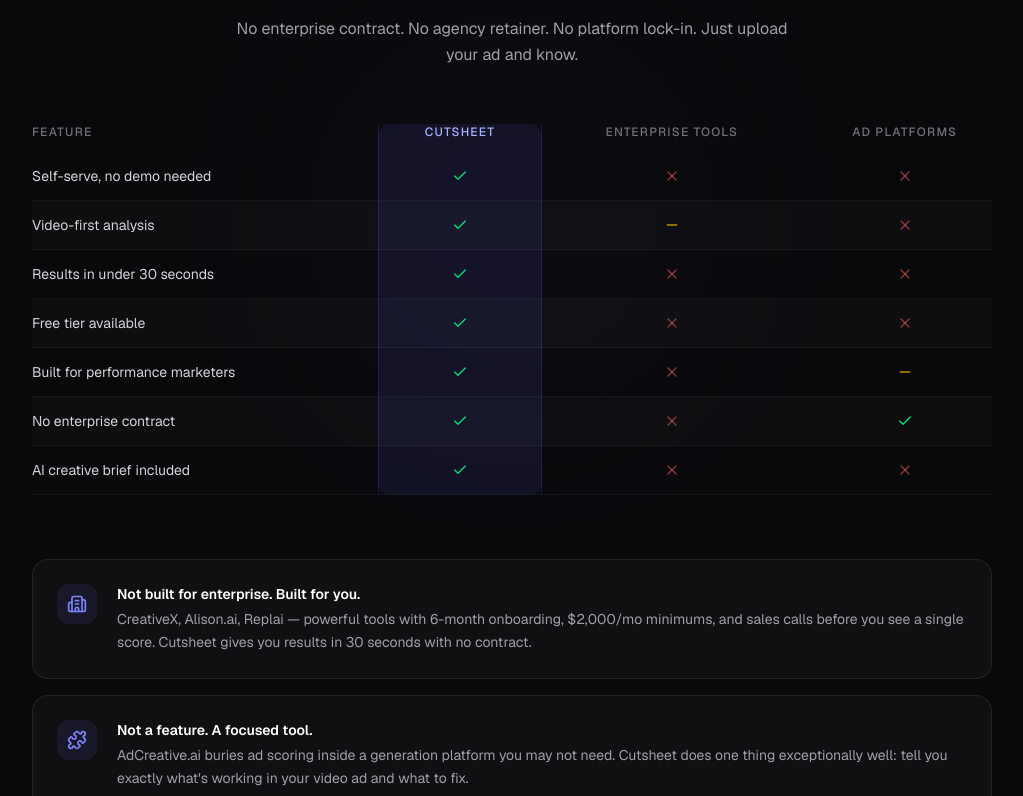
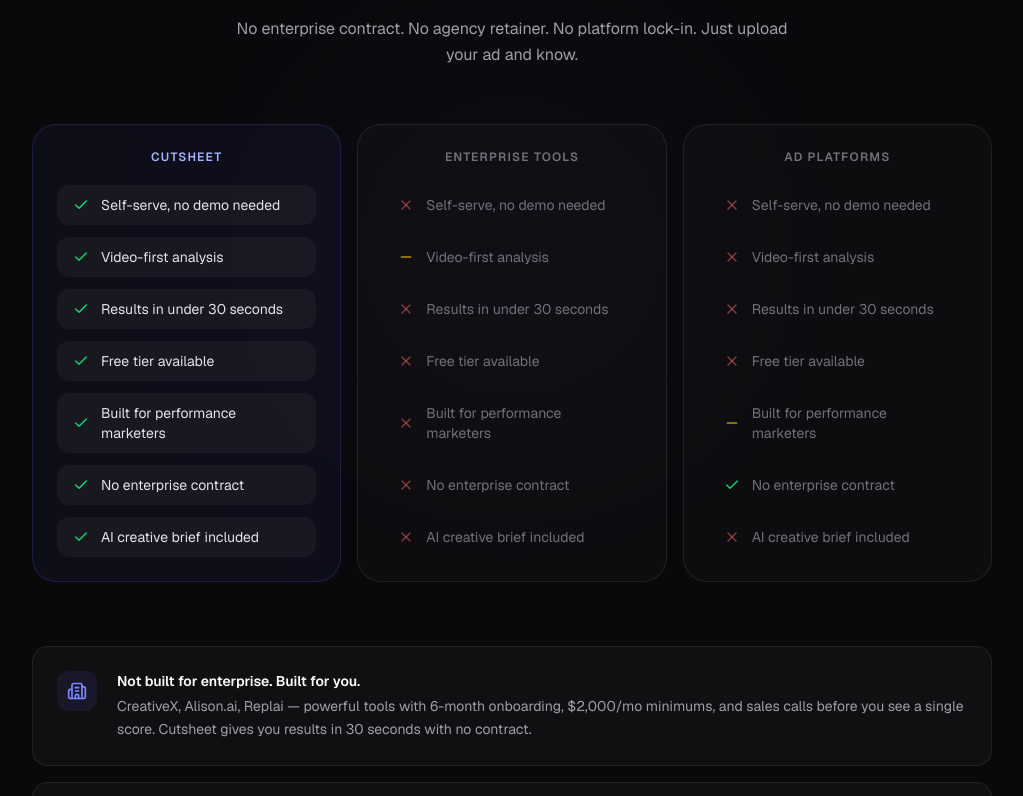
Before and after one commit to sydshugs/cutsheet, a React (Vite) app: page / in a window 1280 px wide. Shown: the part 1784-2580 px from the top of the page, without its empty margins (128-1151 px from the left). Built offline with nearby package versions, Linux system fonts and the light colour scheme; no server answers.

Commit message:
your message here

```diff
--- a/index.html
+++ b/index.html
@@ -7,7 +7,9 @@
     <link rel="preconnect" href="https://fonts.gstatic.com" crossorigin />
     <link href="https://fonts.googleapis.com/css2?family=Geist:wght@300;400;500;600;700;800&family=Geist+Mono:wght@400;500;600;700&display=swap" rel="stylesheet" />
     <link href="https://fonts.googleapis.com/css2?family=Outfit:wght@400;500;600;700;800&family=JetBrains+Mono:wght@400;500;700&display=swap" rel="stylesheet">
-    <title>Video Scene Analyzer</title>
+    <link rel="icon" type="image/png" href="/cutsheet-logo.png" />
+    <meta name="description" content="Analyze any video or static ad creative in seconds. Get AI scores on hook strength, pacing, CTA clarity, and 8 more metrics — before you spend a dollar on media." />
+    <title>Cutsheet</title>
   </head>
   <body>
     <div id="root"></div>
--- a/package.json
+++ b/package.json
@@ -19,6 +19,7 @@
     "@tailwindcss/vite": "^4.1.14",
     "@vitejs/plugin-react": "^5.0.4",
     "better-sqlite3": "^12.4.1",
+    "canvas-confetti": "^1.9.4",
     "class-variance-authority": "^0.7.1",
     "clsx": "^2.1.1",
     "dotenv": "^17.2.3",
@@ -36,6 +37,7 @@
     "vite": "^6.2.0"
   },
   "devDependencies": {
+    "@types/canvas-confetti": "^1.9.0",
     "@types/express": "^4.17.21",
     "@types/node": "^22.14.0",
     "autoprefixer": "^10.4.21",
--- a/src/components/ui/cutsheet-early-access-form.tsx
+++ b/src/components/ui/cutsheet-early-access-form.tsx
@@ -1,5 +1,6 @@
 import { useEffect, useState } from "react";
 import { ArrowRight, Check, Loader2 } from "lucide-react";
+import confetti from "canvas-confetti";
 
 type Status = "idle" | "loading" | "success" | "error";
 
@@ -29,6 +30,33 @@
     }
   }, []);
 
+  function fireConfetti() {
+    const end = Date.now() + 2 * 1000;
+    const colors = ["#6366f1", "#8b5cf6", "#06b6d4", "#ffffff"];
+
+    const frame = () => {
+      if (Date.now() > end) return;
+      confetti({
+        particleCount: 2,
+        angle: 60,
+        spread: 55,
+        startVelocity: 60,
+        origin: { x: 0, y: 0.5 },
+        colors,
+      });
+      confetti({
+        particleCount: 2,
+        angle: 120,
+        spread: 55,
+        startVelocity: 60,
+        origin: { x: 1, y: 0.5 },
+        colors,
+      });
+      requestAnimationFrame(frame);
+    };
+    frame();
+  }
+
   async function handleSubmit(e: React.FormEvent) {
     e.preventDefault();
     setErrorMsg("");
@@ -46,10 +74,12 @@
       if (!res.ok) throw new Error("non-200");
       localStorage.setItem(LS_KEY, trimmed);
       setStatus("success");
+      fireConfetti();
     } catch {
       // For placeholder endpoint, still succeed
       localStorage.setItem(LS_KEY, trimmed);
       setStatus("success");
+      fireConfetti();
     }
   }
 
--- a/src/components/ui/cutsheet-hero.tsx
+++ b/src/components/ui/cutsheet-hero.tsx
@@ -161,7 +161,7 @@
               Analyze Any
               <br />
               <span className="bg-gradient-to-br from-white via-indigo-100 to-indigo-400 bg-clip-text text-transparent">
-                Video Ad.
+                Ad Creative.
               </span>
               <br />
               In Seconds.
@@ -169,7 +169,7 @@
 
             {/* Description */}
             <p className="animate-fade-in delay-300 max-w-xl text-lg text-zinc-400 leading-relaxed">
-              Upload your creative and get a full AI breakdown — hook strength,
+              Upload your video or static creative and get a full AI breakdown — hook strength,
               pacing, CTA clarity, emotional pull, and a score that tells you
               exactly what to fix before you spend a dollar on media.
             </p>
--- a/src/components/ui/cutsheet-how-it-works.tsx
+++ b/src/components/ui/cutsheet-how-it-works.tsx
@@ -6,7 +6,7 @@
     number: "01",
     title: "Upload your ad",
     description:
-      "Drag in any video file — TikTok, Meta, YouTube, whatever. We accept MP4, MOV, and WebM up to 500 MB.",
+      "Drag in static images and video files — TikTok, Meta, YouTube, whatever. We accept MP4, MOV, WebM, JPG, and PNG up to 500 MB.",
     icon: Upload,
     spotlightColor: "rgba(99, 102, 241, 0.15)",
   },
--- a/src/components/ui/cutsheet-why.tsx
+++ b/src/components/ui/cutsheet-why.tsx
@@ -23,9 +23,9 @@
 };
 
 function Cell({ v }: { v: "y" | "n" | "p" }) {
-  if (v === "y") return <Check className="h-4 w-4 text-green-400 mx-auto" />;
-  if (v === "p") return <Minus className="h-4 w-4 text-yellow-400/70 mx-auto" />;
-  return <X className="h-4 w-4 text-red-400/50 mx-auto" />;
+  if (v === "y") return <Check className="h-4 w-4 shrink-0 text-green-400" />;
+  if (v === "p") return <Minus className="h-4 w-4 shrink-0 text-yellow-400/70" />;
+  return <X className="h-4 w-4 shrink-0 text-red-400/50" />;
 }
 
 const CARDS = [
@@ -37,7 +37,7 @@
   {
     icon: Puzzle,
     headline: "Not a feature. A focused tool.",
-    body: "AdCreative.ai buries ad scoring inside a generation platform you may not need. Cutsheet does one thing exceptionally well: tell you exactly what's working in your video ad and what to fix.",
+    body: "AdCreative.ai buries ad scoring inside a generation platform you may not need. Cutsheet does one thing exceptionally well: tell you exactly what's working in your ad creative and what to fix.",
   },
   {
     icon: DollarSign,
@@ -71,49 +71,58 @@
           </p>
         </div>
 
-        {/* Comparison table */}
-        <div className="overflow-x-auto mb-16">
-          <table className="w-full text-left">
-            <thead>
-              <tr>
-                <th className="pb-3 pr-4 text-xs font-medium uppercase tracking-widest text-zinc-500">
-                  Feature
-                </th>
-                <th className="pb-3 px-4 text-center text-xs font-medium uppercase tracking-widest text-indigo-300 bg-indigo-500/10 border-x border-indigo-500/20 rounded-t-xl">
-                  Cutsheet
-                </th>
-                <th className="pb-3 px-4 text-center text-xs font-medium uppercase tracking-widest text-zinc-500">
-                  Enterprise Tools
-                </th>
-                <th className="pb-3 pl-4 text-center text-xs font-medium uppercase tracking-widest text-zinc-500">
-                  Ad Platforms
-                </th>
-              </tr>
-            </thead>
-            <tbody>
-              {ROWS.map((row, i) => {
-                const [ent, plat] = DATA[row];
-                const isAlt = i % 2 === 1;
+        {/* Comparison grid */}
+        <div className="mb-16 grid gap-4 sm:grid-cols-3">
+          {/* Cutsheet column */}
+          <div className="rounded-3xl border border-indigo-500/20 bg-indigo-500/[0.06] p-6 backdrop-blur-sm">
+            <h3 className="mb-5 text-center text-xs font-semibold uppercase tracking-widest text-indigo-300">
+              Cutsheet
+            </h3>
+            <div className="space-y-3">
+              {ROWS.map((row) => (
+                <div key={row} className="flex items-center gap-3 rounded-xl bg-white/[0.04] px-4 py-2.5">
+                  <Check className="h-4 w-4 shrink-0 text-green-400" />
+                  <span className="text-sm text-zinc-200">{row}</span>
+                </div>
+              ))}
+            </div>
+          </div>
+
+          {/* Enterprise Tools column */}
+          <div className="rounded-3xl border border-white/[0.08] bg-white/[0.02] p-6">
+            <h3 className="mb-5 text-center text-xs font-semibold uppercase tracking-widest text-zinc-500">
+              Enterprise Tools
+            </h3>
+            <div className="space-y-3">
+              {ROWS.map((row) => {
+                const v = DATA[row][0];
                 return (
-                  <tr
-                    key={row}
-                    className={`border-b border-white/5 ${isAlt ? "bg-white/[0.02]" : ""}`}
-                  >
-                    <td className="py-3.5 pr-4 text-sm text-zinc-300">{row}</td>
-                    <td className={`py-3.5 px-4 text-center bg-indigo-500/10 border-x border-indigo-500/20 ${i === ROWS.length - 1 ? "rounded-b-xl" : ""}`}>
-                      <Check className="h-4 w-4 text-green-400 mx-auto" />
-                    </td>
-                    <td className="py-3.5 px-4 text-center">
-                      <Cell v={ent} />
-                    </td>
-                    <td className="py-3.5 pl-4 text-center">
-                      <Cell v={plat} />
-                    </td>
-                  </tr>
+                  <div key={row} className="flex items-center gap-3 px-4 py-2.5">
+                    <Cell v={v} />
+                    <span className="text-sm text-zinc-500">{row}</span>
+                  </div>
                 );
               })}
-            </tbody>
-          </table>
+            </div>
+          </div>
+
+          {/* Ad Platforms column */}
+          <div className="rounded-3xl border border-white/[0.08] bg-white/[0.02] p-6">
+            <h3 className="mb-5 text-center text-xs font-semibold uppercase tracking-widest text-zinc-500">
+              Ad Platforms
+            </h3>
+            <div className="space-y-3">
+              {ROWS.map((row) => {
+                const v = DATA[row][1];
+                return (
+                  <div key={row} className="flex items-center gap-3 px-4 py-2.5">
+                    <Cell v={v} />
+                    <span className="text-sm text-zinc-500">{row}</span>
+                  </div>
+                );
+              })}
+            </div>
+          </div>
         </div>
 
         {/* Callout cards */}
```
Also changed, not shown: 1 other file (tests, documents, lock files or other folders).
